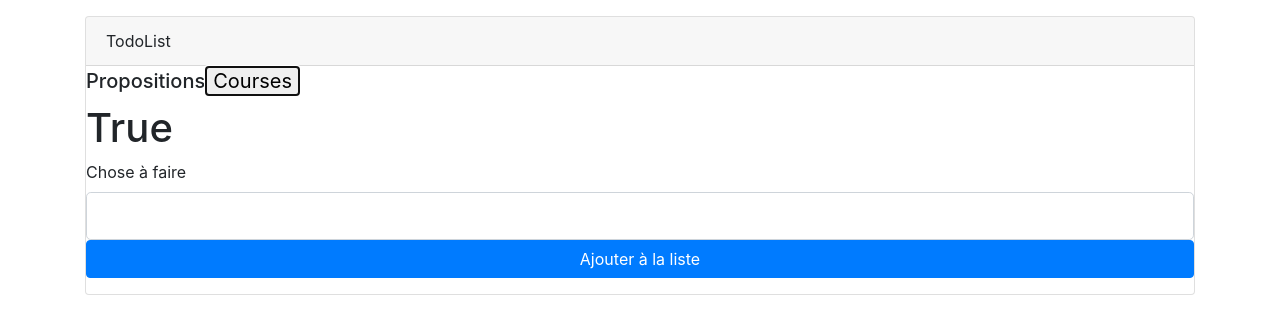
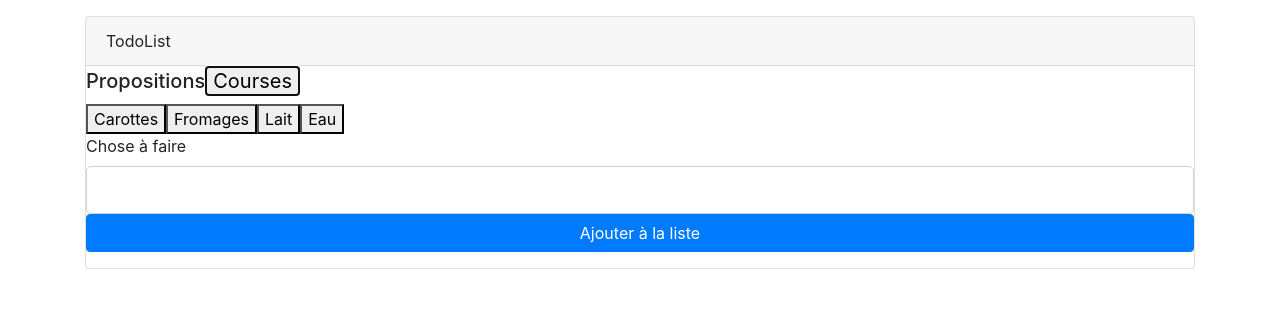
Before and after one commit to Ismail-ElAyadi/ToDoListInReact, a React (Create React App) app: page / in a window 1280 px wide. Both pictures are taken after a click on the button "Courses". Shown: the top 334 px of the page. Built offline with nearby package versions, Linux system fonts and the light colour scheme.

Commit message:
Display des boutons avec infos du tableaux

```diff
--- a/src/Todo.js
+++ b/src/Todo.js
@@ -77,11 +77,13 @@ export default class Todo extends Component {
 
       this.setState({
         proposition :{
-          courseStatus: !this.state.proposition.courseStatus
+          courseStatus: !this.state.proposition.courseStatus,
+          courses:[...this.state.proposition.courses]
         }
       })
 
-      console.log(crsStatus)
+
+      // console.log(this.state.proposition.courses)
 
 
 }
@@ -93,9 +95,19 @@ export default class Todo extends Component {
           <div className="card-header">TodoList</div>
           <h5>Propositions<button onClick={()=>this.displayCourses()}>Courses</button></h5>
           <div className="car-body">
-            {" "}
             <div>
-              {this.state.proposition.courseStatus ? (<h1>True</h1>):(<h1>False</h1>)}
+              {this.state.proposition.courseStatus ? (
+              <div>
+                {this.state.proposition.courses.map(el =>
+                 { return(
+                   <button>{el}</button>
+
+                  )}
+                  )}
+              </div>
+              )
+              :
+              (<h1>False</h1>)}
             </div>
             <form onSubmit={this.onSubmit}>
               <div className="form-group">
```
